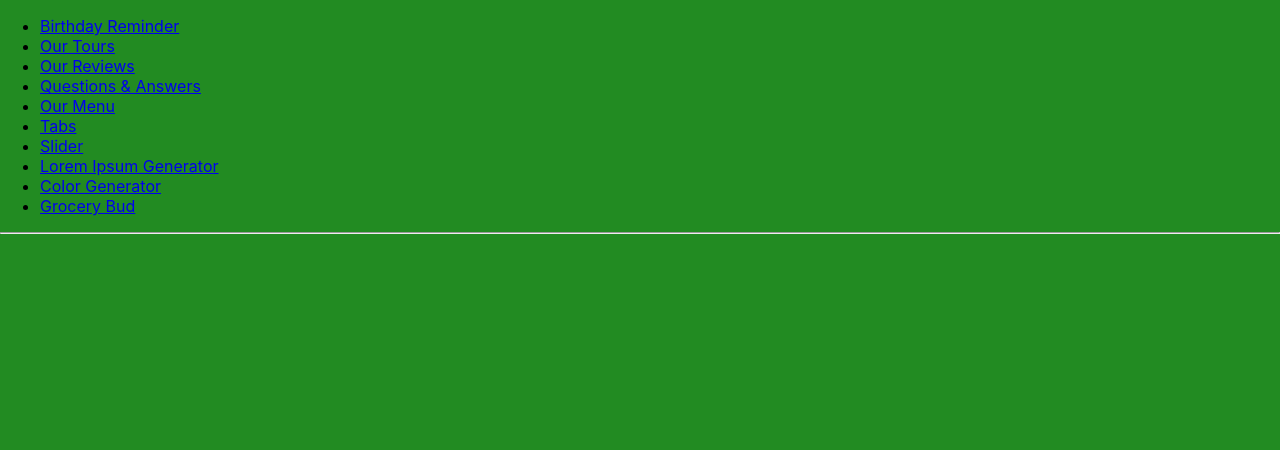
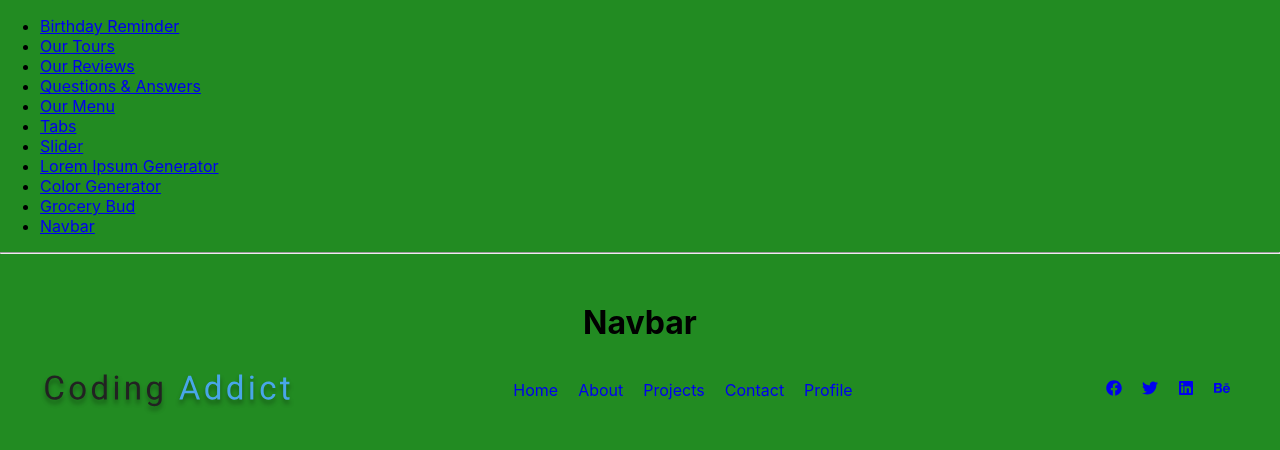
Before and after one commit to ramyamahi/React-Projects, a React (Create React App) app: page /Navbar in a window 1280 px wide. Shown: the top 450 px of the page. Built offline with nearby package versions, Linux system fonts and the light colour scheme.

Commit message:
Navbar project

```diff
--- a/src/App.js
+++ b/src/App.js
@@ -11,6 +11,7 @@ import SliderMain from "./Projects/7-slider/SliderMain";
 import LoremIpsumGenerator from "./Projects/8-loremipsum-generator/LoremIpsumGenerator";
 import ColorGenerator from "./Projects/9-color-generator/ColorGenerator";
 import GroceryBud from "./Projects/10-grocery-bud/GroceryBud";
+import NavbarMain from "./Projects/11-navbar/NavbarMain";
 
 class App extends Component {
   state = {
@@ -51,6 +52,9 @@ class App extends Component {
             <li>
               <NavLink to="/GroceryBud">Grocery Bud</NavLink>
             </li>
+            <li>
+              <NavLink to="/Navbar">Navbar</NavLink>
+            </li>
           </ul>
           <hr/>
           <Switch>
@@ -65,6 +69,7 @@ class App extends Component {
             <Route exact path="/LoremIpsumGenerator" component={LoremIpsumGenerator} />
             <Route exact path="/ColorGenerator" component={ColorGenerator} />
             <Route exact path="/GroceryBud" component={GroceryBud} />
+            <Route exact path="/Navbar" component={NavbarMain} />
           </Switch>
         </div>
       </Router>
--- /dev/null
+++ b/src/Projects/11-navbar/Navbar.css
@@ -0,0 +1,64 @@
+.navbar {
+  padding: 20px;
+}
+
+.navbar-header {
+  text-align: center;
+}
+
+.logo-container {
+  display: flex;
+  justify-content: space-between;
+}
+
+.social-links {
+  display: none;
+}
+
+.nav-links li {
+  list-style-type: none;
+}
+
+.nav-links li a {
+  text-decoration: none;
+}
+
+.nav-links {
+  /* display: none; */
+  height: 0;
+  overflow: hidden;
+}
+.nav-show {
+  /* display: block; */
+  height: 10rem;
+}
+
+@media screen and (min-width: 800px) {
+  .social-links {
+    display: flex;
+  }
+
+  .social-links li {
+    list-style-type: none;
+    margin: auto 10px;
+  }
+
+  .nav-links {
+    display: flex;
+    height: auto;
+  }
+
+  .nav-links li {
+    margin: auto 10px;
+  }
+
+  .nav-container {
+    display: flex;
+    justify-content: space-between;
+    margin: 20px;
+  }
+
+  .bar-btn {
+    display: none;
+  }
+}
--- /dev/null
+++ b/src/Projects/11-navbar/Navbar.js
@@ -0,0 +1,40 @@
+import React, { useState } from 'react';
+import logo from './logo.svg';
+import { FaBars, FaTwitter } from 'react-icons/fa';
+import {links, social } from './data';
+
+const Navbar = () => {
+    const [ toggle, setToggle ] = useState(false);
+
+    return (
+        <nav>
+            <div className="nav-container">
+                <div className="logo-container">
+                    <img src={logo} alt="logo" />
+
+                    <button className="bar-btn" onClick={() => setToggle(!toggle)}><FaBars /></button>
+                </div>
+                <div className="links">
+                    <ul className={`${toggle ? 'nav-show nav-links' : 'nav-links'}`}>
+                        {links.map((link) => {
+                            const { id, url, text } = link;
+                            return (
+                                <li key={id}><a href={url}>{text.charAt(0).toUpperCase() + text.slice(1)}</a></li>
+                            )
+                        })}
+                    </ul>
+                </div>
+                <ul className="social-links">
+                    {social.map((socialIcon) => {
+                        const { id, url, icon } = socialIcon;
+                        return (
+                            <li key={id}><a href={url}>{icon}</a></li>
+                        )
+                    })}
+                </ul>
+            </div>
+        </nav>
+    )
+}
+
+export default Navbar;
--- /dev/null
+++ b/src/Projects/11-navbar/NavbarMain.js
@@ -0,0 +1,14 @@
+import React from 'react';
+import Navbar from './Navbar';
+import './Navbar.css';
+
+function NavbarMain() {
+    return (
+        <div className="navbar">
+            <h1 className="navbar-header">Navbar</h1>
+            <Navbar />
+        </div>
+    )
+}
+
+export default NavbarMain;
--- /dev/null
+++ b/src/Projects/11-navbar/data.js
@@ -0,0 +1,52 @@
+import React from 'react';
+import { FaBehance, FaFacebook, FaLinkedin, FaTwitter } from 'react-icons/fa';
+export const links = [
+  {
+    id: 1,
+    url: '/',
+    text: 'home',
+  },
+  {
+    id: 2,
+    url: '/about',
+    text: 'about',
+  },
+  {
+    id: 3,
+    url: '/projects',
+    text: 'projects',
+  },
+  {
+    id: 4,
+    url: '/contact',
+    text: 'contact',
+  },
+  {
+    id: 5,
+    url: '/profile',
+    text: 'profile',
+  },
+];
+
+export const social = [
+  {
+    id: 1,
+    url: 'https://www.twitter.com',
+    icon: <FaFacebook />,
+  },
+  {
+    id: 2,
+    url: 'https://www.twitter.com',
+    icon: <FaTwitter />,
+  },
+  {
+    id: 3,
+    url: 'https://www.twitter.com',
+    icon: <FaLinkedin />,
+  },
+  {
+    id: 4,
+    url: 'https://www.twitter.com',
+    icon: <FaBehance />,
+  },
+];
```
Also changed, not shown: src/Projects/11-navbar/logo.svg (added).
